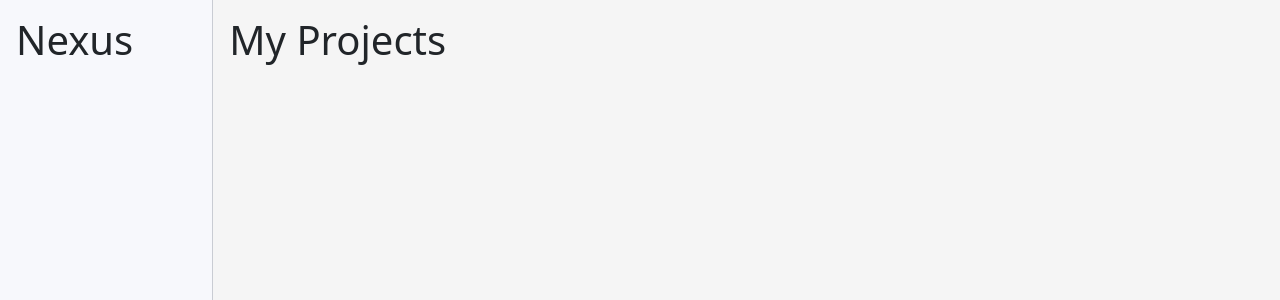
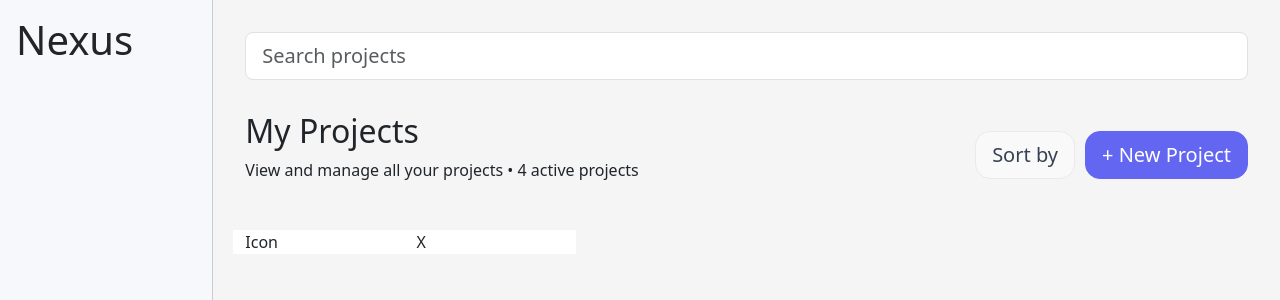
Before and after one commit to Ashtonroxas/Nexus, a React app: page / in a window 1280 px wide. Shown: the top 300 px of the page. Built offline with nearby package versions, Linux system fonts and the light colour scheme; the HTML template or start-up script is replaced by a standard one.

Commit message:
started on my projects screen

```diff
--- a/src/pages/MyProjects/MyProjects.jsx
+++ b/src/pages/MyProjects/MyProjects.jsx
@@ -1,9 +1,60 @@
+import { useState } from "react";
 import NexusLayout from "../../layouts/NexusLayout";
+import { Row, Col, Form, Button } from "react-bootstrap";
+import styles from "./MyProjects.module.css";
+import ProjectCard from "./components/ProjectCard/ProjectCard";
 
 function MyProjects() {
+  const [searchTerm, setSearchTerm] = useState("");
+  const numProjects = 4; // Placeholder for the number of projects
+
+  const dummyProject = {
+    id: 1,
+    name: 'Nexus',
+    description: 'A project management tool for teams.',
+    progress: 75,
+    totalTasks: 20,
+    completedTasks: 15,
+    dueDate: '2024-12-31',
+    numMembers: 5,
+  }
+
+  const handleSearch = (e) => {
+    e.preventDefault();
+    console.log("Searching for:", searchTerm);
+  };
+
   return (
     <NexusLayout>
-      <h1>My Projects</h1>
+      <Row className="p-3">
+        <Form onSubmit={(e) => handleSearch(e)}>
+          <Form.Control
+            type="search"
+            placeholder="Search projects"
+            value={searchTerm}
+            size="lg"
+            onChange={(e) => setSearchTerm(e.target.value)}
+            onSubmit={() => handleSearch()}
+          />
+        </Form>
+      </Row>
+      <Row className="p-3">
+        <Col>
+          <h2>My Projects</h2>
+          <p>View and manage all your projects • {numProjects} active projects</p>
+        </Col>
+        <Col id={styles["dashboard-buttons"]}>
+          <Button id={styles["sort-by"]} size="lg">
+            Sort by
+          </Button>
+          <Button id={styles["new-project"]} size="lg">
+            + New Project
+          </Button>
+        </Col>
+      </Row>
+      <Row className="p-3">
+        <ProjectCard project={dummyProject} />
+      </Row>
     </NexusLayout>
   );
 }
--- a/src/pages/MyProjects/MyProjects.module.css
+++ b/src/pages/MyProjects/MyProjects.module.css
@@ -0,0 +1,21 @@
+#dashboard-buttons {
+    display: flex;
+    justify-content: flex-end;
+    align-items: center;
+    gap: 10px;
+}
+
+#dashboard-buttons Button {
+    border-radius: 15px;
+}
+
+#new-project {
+    background-color: #6366F1;
+    border-color: #6366F1;
+}
+
+#sort-by {
+    background-color: rgba(255, 255, 255, 0.36);
+    border-color: #EFE7EB;
+    color: #374151;
+}
--- /dev/null
+++ b/src/pages/MyProjects/components/ProjectCard/ProjectCard.jsx
@@ -0,0 +1,19 @@
+import { Row, Col } from "react-bootstrap";
+import styles from "./ProjectCard.module.css";
+
+function ProjectCard({ project }) {
+  return (
+    <Col lg={4} id={styles["project-card"]}>
+      <Row>
+        <Col>
+          Icon
+        </Col>
+        <Col>
+          X
+        </Col>
+      </Row>
+    </Col>
+  )
+}
+
+export default ProjectCard;
--- /dev/null
+++ b/src/pages/MyProjects/components/ProjectCard/ProjectCard.module.css
@@ -0,0 +1,3 @@
+#project-card {
+    background-color: #FFFFFF;
+}
```
